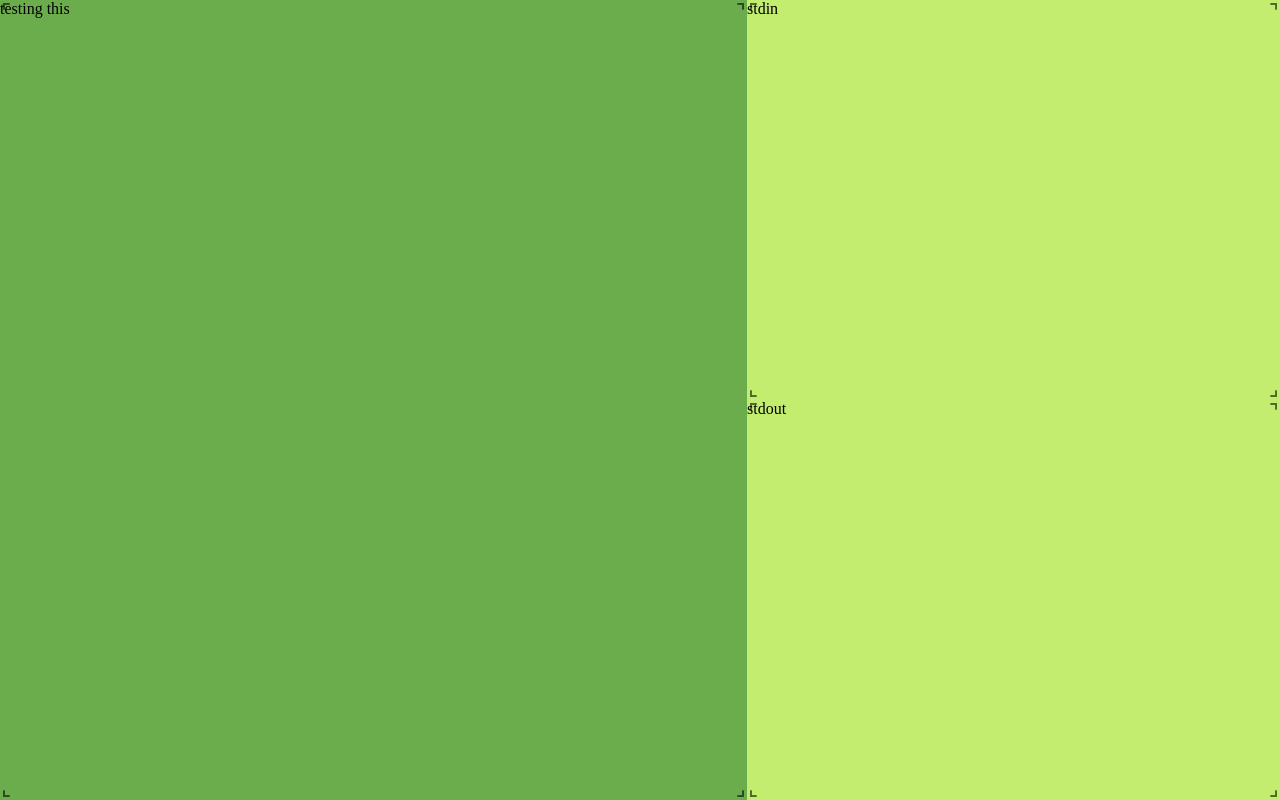
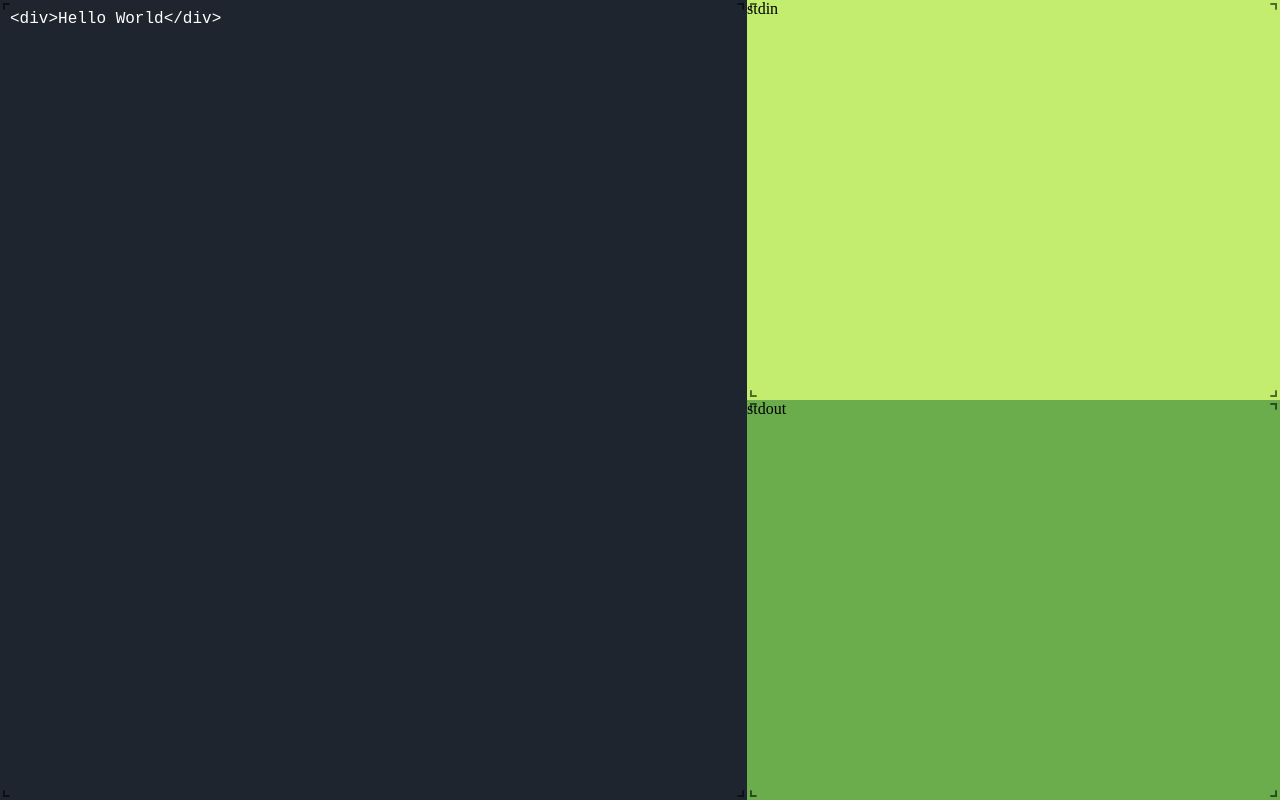
Before and after one commit to equal-lang/equal, a React app: page / in a window 1280 px wide. Built offline with nearby package versions, Linux system fonts and the light colour scheme; a small style sheet from the web is missing.

Commit message:
simple code editor and prism

```diff
--- a/package.json
+++ b/package.json
@@ -15,6 +15,7 @@
     "@babel/core": "^7.19.1",
     "@babel/preset-react": "^7.18.6",
     "babel-loader": "^8.2.5",
+    "babel-plugin-prismjs": "^2.1.0",
     "css-loader": "^6.7.1",
     "electron": "^20.1.3",
     "html-webpack-plugin": "^5.5.0",
@@ -23,6 +24,8 @@
     "webpack-cli": "^4.10.0"
   },
   "dependencies": {
+    "prism-themes": "^1.9.0",
+    "prismjs": "^1.29.0",
     "react": "^18.2.0",
     "react-dom": "^18.2.0",
     "react-grid-layout": "^1.3.4",
--- a/src/equal-zero/Editor.js
+++ b/src/equal-zero/Editor.js
@@ -1,13 +1,28 @@
-import React from "react";
+import React from 'react';
+import SimpleCodeEditor from 'react-simple-code-editor';
+import * as Prism from "prismjs";
+import "../../node_modules/prism-themes/themes/prism-duotone-forest.min.css";
 
 class Editor extends React.Component {
+  constructor(props) {
+    super(props);
+    this.state = {
+      code: `<div>Hello World</div>`
+    }
+  }
+
   render() {
-    return (
-      <div>
-        testing this
-      </div>
-    )
+    return(
+      <SimpleCodeEditor
+        value={this.state.code}
+        onValueChange={code => this.setState({ code: code })}
+        highlight={code => Prism.highlight(code, Prism.languages.html)}
+        padding={10}
+      />
+    );
   }
+
+
 }
 
 export default Editor;
--- a/src/equal-zero/Grid.css
+++ b/src/equal-zero/Grid.css
@@ -1,12 +1,17 @@
 .react-grid-layout {
   overflow-x: hidden;
 }
+.react-grid-item#editor {
+  background-color: #1E252E;
+  font-family: "Courier New", monospace;
+  color:#fffffc;
+}
 
-.react-grid-item {
+.react-grid-item#stdin {
   background-color: #C3ED6F;
   /* border: groove; */
 }
 
-.react-grid-item#editor {
+.react-grid-item#stdout {
   background-color: #6BAD4D;
 }
--- a/src/equal-zero/Grid.js
+++ b/src/equal-zero/Grid.js
@@ -18,9 +18,10 @@ class Grid extends React.Component {
       stdinH: 3, // can be modified
       stdoutH: 6 - 3, // can be modified
     }
+  }
+
     // editor: height is constant at winH, but editorW can change
     // stdin and stdout: individual H can change, but total H is constant at winH; outputW can change, providing that its total with editorW remains constant at winW
-  }
 
   // onBreakpointChange(newBreakpoint, newCols) {
   //   this.setState({ winW: newCols });
@@ -77,12 +78,9 @@ class Grid extends React.Component {
         rowHeight={document.documentElement.clientHeight / 6}
 
       >
-
-
-
         <div key="editor" id="editor"><Editor /></div>
-        <div key="stdin">stdin</div>
-        <div key="stdout">stdout</div>
+        <div key="stdin" id="stdin">stdin</div>
+        <div key="stdout" id="stdout">stdout</div>
         {/* <div key="transpiled-javascript"></div> */}
 
       </ResponsiveGridLayout>
--- a/webpack.config.js
+++ b/webpack.config.js
@@ -16,7 +16,15 @@ module.exports = {
         exclude: /node_modules/,
         loader: "babel-loader",
         options: {
-          presets: ["@babel/preset-react"]
+          presets: ["@babel/preset-react"],
+          plugins: [
+            ["prismjs", {
+              "languages": ["html"],
+              "plugins": [],
+              // "theme": "twilight",
+              // "css": true
+            }]
+          ]
         }
       },
       {
```
Also changed, not shown: 1 other file (tests, documents, lock files or other folders).
